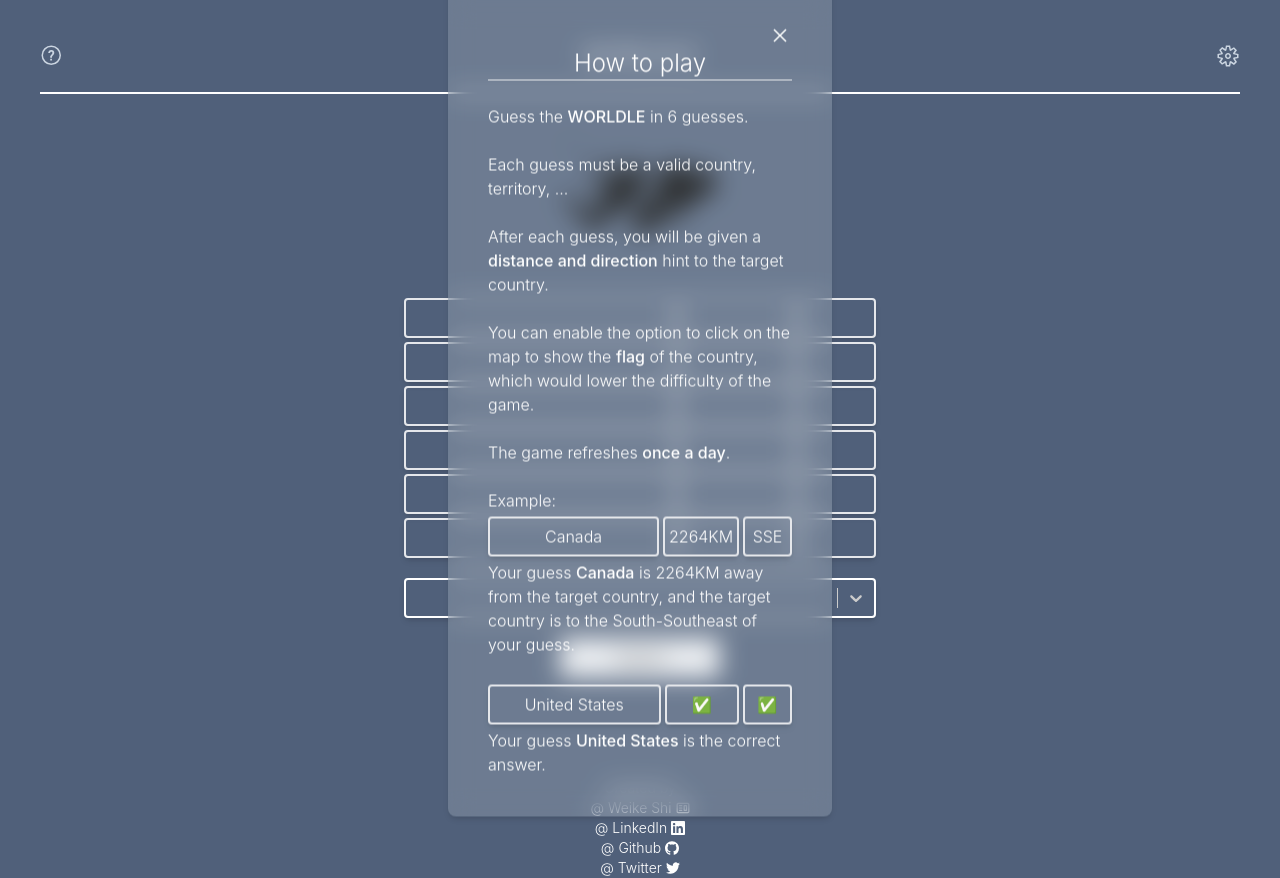
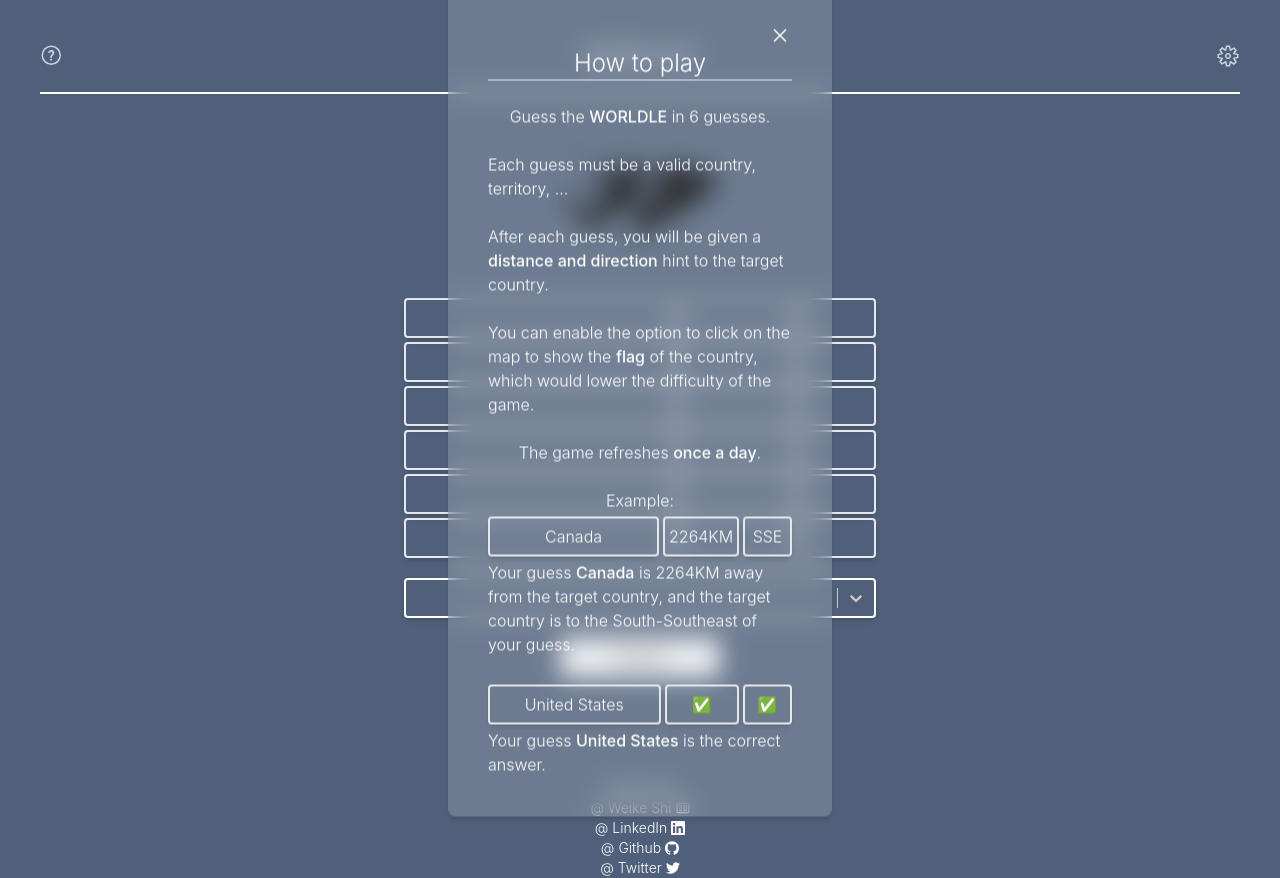
Before and after one commit to WeikeShi0730/worldle, a React (Create React App) app: page / in a window 1280 px wide. Both pictures are taken after a click on the button 52 px from the left and 56 px from the top of the page. Built offline with nearby package versions, Linux system fonts and the light colour scheme.

Commit message:
Change Modal to reusable

```diff
--- a/src/App.tsx
+++ b/src/App.tsx
@@ -36,6 +36,8 @@ export const AppContext = createContext<contextType>({} as contextType);
 
 function App() {
   const random = getTodaySeed();
+
+  // * useState
   const [todayCountry, setTodayCountry] = useState<CountryType>(
     {} as CountryType
   );
@@ -53,6 +55,7 @@ function App() {
   const [unit, setUnit] = useState<boolean>(true);
   const [cookies, setCookie] = useCookies([random.toString()]);
 
+  // * useEffect
   useEffect(() => {
     var enableFlagSession = cookies["enableFlagSession"];
     var enableFlagToggle = true;
--- a/src/components/instruction.component.tsx
+++ b/src/components/instruction.component.tsx
@@ -1,6 +1,7 @@
 import { useState, useRef } from "react";
 import { useClickOutside } from "../utils/useClickOutside";
-import { VscQuestion, VscClose } from "react-icons/vsc";
+import Modal from "./modal.component";
+import { VscQuestion } from "react-icons/vsc";
 
 const Instruction = () => {
   const [open, setOpen] = useState<boolean>(false);
@@ -11,10 +12,6 @@ const Instruction = () => {
     event.preventDefault();
     setOpen(() => !open);
   };
-  const handleClickClose = (event: React.MouseEvent<HTMLElement>) => {
-    event.preventDefault();
-    setOpen(false);
-  };
   return (
     <div ref={ref}>
       <div className="flex content-center items-center hover:bg-opacity-50 duration-200 text-slate-300 hover:text-white font-light">
@@ -23,36 +20,32 @@ const Instruction = () => {
         </button>
       </div>
       {open ? (
-        <div className="fixed w-80 md:w-96 z-10 left-1/2 top-1/2 -translate-y-1/2 -translate-x-1/2 bg-slate-200 text-white text-base rounded-lg backdrop-blur-md bg-opacity-20 shadow-md">
-          <div className="flex flex-col m-5 sm:m-10 text-sm md:text-base">
-            <button
-              className="flex content-center items-center self-end text-lg md:text-2xl hover:bg-opacity-50 duration-200 hover:text-slate-700 font-light"
-              onClick={handleClickClose}
-            >
-              <VscClose />
-            </button>
-            <p className="border-b text-center text-lg md:text-2xl">
+        <Modal setOpen={setOpen}>
+          <p className="w-full border-b text-center text-lg md:text-2xl">
             How to play
           </p>
           <br />
           <p>
-              Guess the <span className="font-medium">WORLDLE</span> in 6
-              guesses.
+            Guess the <span className="font-medium">WORLDLE</span> in 6 guesses.
           </p>
           <br />
           <p>Each guess must be a valid country, territory, ...</p>
           <br />
           <p>
-              After each guess, you will be given a <span className="font-medium">distance and direction</span> hint
-              to the target country.
+            After each guess, you will be given a{" "}
+            <span className="font-medium">distance and direction</span> hint to
+            the target country.
           </p>
           <br />
           <p>
-              You can enable the option to click on the map to show the <span className="font-medium">flag</span> of
-              the country, which would lower the difficulty of the game.
+            You can enable the option to click on the map to show the{" "}
+            <span className="font-medium">flag</span> of the country, which
+            would lower the difficulty of the game.
           </p>
           <br />
-            <p>The game refreshes <span className="font-medium">once a day</span>.</p>
+          <p>
+            The game refreshes <span className="font-medium">once a day</span>.
+          </p>
           <br />
           <p>Example:</p>
           <div className="">
@@ -89,8 +82,7 @@ const Instruction = () => {
               the correct answer.
             </p>
           </div>
-          </div>
-        </div>
+        </Modal>
       ) : null}
     </div>
   );
--- a/src/components/modal.component.tsx
+++ b/src/components/modal.component.tsx
@@ -1,48 +1,20 @@
-import { useContext, useRef } from "react";
-import { AppContext } from "../App";
-import { FINISHED_WIN } from "../constants";
-import { useClickOutside } from "../utils/useClickOutside";
 import { VscClose } from "react-icons/vsc";
 
-const Modal = ({ setOpen }: { setOpen: (open: boolean) => void }) => {
-  const { todayCountry, game, numGuesses } = useContext(AppContext);
-  const ref = useRef<HTMLDivElement>(null);
-  useClickOutside(ref, () => setOpen(false));
-
-  const handleClickClose = () => {
+const Modal = ({
+  setOpen,
+  children,
+}: {
+  setOpen: (open: boolean) => void;
+  children?: React.ReactNode;
+}) => {
+  const handleClickClose = (event: React.MouseEvent<HTMLElement>) => {
+    event.preventDefault();
     setOpen(false);
   };
 
-  const message = () => {
-    return game === FINISHED_WIN ? (
-      numGuesses === 1 ? (
-        <div className="p-5 text-sm md:text-base">
-          You got it on the{" "}
-          <span className="text-base md:text-xl italic">first</span> try!
-        </div>
-      ) : numGuesses === 6 ? (
-        <div className="p-5 text-sm md:text-base">Oof, that was close.</div>
-      ) : (
-        <div className="p-5 text-sm md:text-base">
-          You got it in{" "}
-          <span className="text-base md:text-xl italic">{numGuesses} </span>
-          guesses.
-        </div>
-      )
-    ) : (
-      <div className="p-5 text-sm md:text-base text-center">
-        You didn't get it, the country is
-        <div className="text-base md:text-xl italic">{todayCountry.label}.</div>
-      </div>
-    );
-  };
-
   return (
-    <div
-      ref={ref}
-      className="fixed w-80 md:w-96 z-10 left-1/2 top-1/2 -translate-y-1/2 -translate-x-1/2 bg-slate-200 text-white text-base rounded-lg backdrop-blur-md bg-opacity-20 shadow-md"
-    >
-      <div className="flex flex-col m-5 sm:m-10 text-white">
+    <div className="fixed w-80 md:w-96 z-10 left-1/2 top-1/2 -translate-y-1/2 -translate-x-1/2 bg-slate-200 text-white text-base rounded-lg backdrop-blur-md bg-opacity-20 shadow-md">
+      <div className="flex flex-col m-5 sm:m-10 text-white text-sm md:text-base">
         <button
           className="flex content-center items-center self-end text-lg md:text-2xl hover:bg-opacity-50 duration-200 hover:text-slate-700 font-light"
           onClick={handleClickClose}
@@ -50,7 +22,7 @@ const Modal = ({ setOpen }: { setOpen: (open: boolean) => void }) => {
           <VscClose />
         </button>
         <div className="flex flex-col items-center justify-center">
-          {message()}
+          {children}
         </div>
       </div>
     </div>
--- a/src/components/result.component.tsx
+++ b/src/components/result.component.tsx
@@ -1,9 +1,13 @@
-import { useState, useEffect, useContext } from "react";
+import { useState, useEffect, useContext, useRef } from "react";
 import { IN_PROCESS, FINISHED_WIN, FINISHED_LOSE } from "../constants";
 import { AppContext } from "../App";
 import Modal from "./modal.component";
+import { useClickOutside } from "../utils/useClickOutside";
+
 const Result = () => {
   const [open, setOpen] = useState<boolean>(false);
+  const ref = useRef<HTMLDivElement>(null);
+  useClickOutside(ref, () => setOpen(false));
   const { todayCountry, numGuesses, selectedCountries, setGame, game } =
     useContext(AppContext);
 
@@ -23,10 +27,40 @@ const Result = () => {
     }
   }, [numGuesses, game, setGame, selectedCountries, todayCountry]);
 
+  const message = () => {
+    return game === FINISHED_WIN ? (
+      numGuesses === 1 ? (
+        <div className="p-5 text-sm md:text-base">
+          You got it on the{" "}
+          <span className="text-base md:text-xl italic">first</span> try!
+        </div>
+      ) : numGuesses === 6 ? (
+        <div className="p-5 text-sm md:text-base">Oof, that was close.</div>
+      ) : (
+        <div className="p-5 text-sm md:text-base">
+          You got it in{" "}
+          <span className="text-base md:text-xl italic">{numGuesses} </span>
+          guesses.
+        </div>
+      )
+    ) : (
+      <div className="p-5 text-sm md:text-base text-center">
+        You didn't get it, the country is
+        <div className="text-base md:text-xl italic">{todayCountry.label}.</div>
+      </div>
+    );
+  };
+
   return (
-    <>
-      {open ? game === IN_PROCESS ? null : <Modal setOpen={setOpen} /> : null}
-    </>
+    <div ref={ref}>
+      {open ? (
+        game === IN_PROCESS ? null : (
+          <Modal setOpen={setOpen}>
+            <div className="w-full text-center">{message()}</div>
+          </Modal>
+        )
+      ) : null}
+    </div>
   );
 };
 
--- a/src/components/settings.component.tsx
+++ b/src/components/settings.component.tsx
@@ -1,22 +1,19 @@
 import { useState, useRef, useContext } from "react";
 import { useClickOutside } from "../utils/useClickOutside";
 import { AppContext } from "../App";
-import { VscGear, VscClose } from "react-icons/vsc";
+import Modal from "./modal.component";
+import { VscGear } from "react-icons/vsc";
 
 const Settings = () => {
   const [open, setOpen] = useState<boolean>(false);
+  const ref = useRef<HTMLDivElement>(null);
+  useClickOutside(ref, () => setOpen(false));
   const { enableFlag, setEnableFlag, unit, setUnit, setCookie } =
     useContext(AppContext);
-  const ref = useRef<HTMLDivElement>(null);
-  useClickOutside(ref, () => setOpen(false));
 
   const handleMarkClick = (event: React.MouseEvent<HTMLElement>) => {
     event.preventDefault();
     setOpen(() => !open);
-  };
-  const handleClickClose = (event: React.MouseEvent<HTMLElement>) => {
-    event.preventDefault();
-    setOpen(false);
   };
   const handleToggle = (e: React.ChangeEvent<HTMLInputElement>) => {
     switch (e.currentTarget.value) {
@@ -32,6 +29,7 @@ const Settings = () => {
         break;
     }
   };
+
   return (
     <div ref={ref}>
       <div className="flex content-center items-center hover:bg-opacity-50 duration-200 text-slate-300 hover:text-white font-light">
@@ -39,18 +37,14 @@ const Settings = () => {
           <VscGear />
         </button>
       </div>
+
       {open ? (
-        <div className="fixed w-80 md:w-96 z-10 left-1/2 top-1/2 -translate-y-1/2 -translate-x-1/2 bg-slate-200 text-white text-base rounded-lg backdrop-blur-md bg-opacity-20 shadow-md">
-          <div className="flex flex-col m-5 sm:m-10">
-            <button
-              className="flex content-center items-center self-end text-lg md:text-2xl hover:bg-opacity-50 duration-200 hover:text-slate-700 font-light"
-              onClick={handleClickClose}
-            >
-              <VscClose />
-            </button>
-            <p className="border-b text-center text-lg md:text-2xl">Settings</p>
+        <Modal setOpen={setOpen}>
+          <p className="w-full border-b text-center text-lg md:text-2xl">
+            Settings
+          </p>
           <br />
-            <div className="flex items-center justify-between text-sm md:text-base">
+          <div className="w-full flex items-center justify-between text-sm md:text-base">
             <div className="">Unit</div>
             <div className="flex gap-x-4">
               <span>mi</span>
@@ -68,7 +62,7 @@ const Settings = () => {
             </div>
           </div>
           <br />
-            <div className="flex items-center justify-between text-sm md:text-base">
+          <div className="w-full flex items-center justify-between text-sm md:text-base">
             <div className="">Flip to see flags</div>
             <div className="flex gap-x-4">
               <label className="inline-flex relative items-center cursor-pointer">
@@ -84,8 +78,7 @@ const Settings = () => {
               <span className="invisible">km</span>
             </div>
           </div>
-          </div>
-        </div>
+        </Modal>
       ) : null}
     </div>
   );
```
Lines whose indentation alone changed are shown as unchanged.
